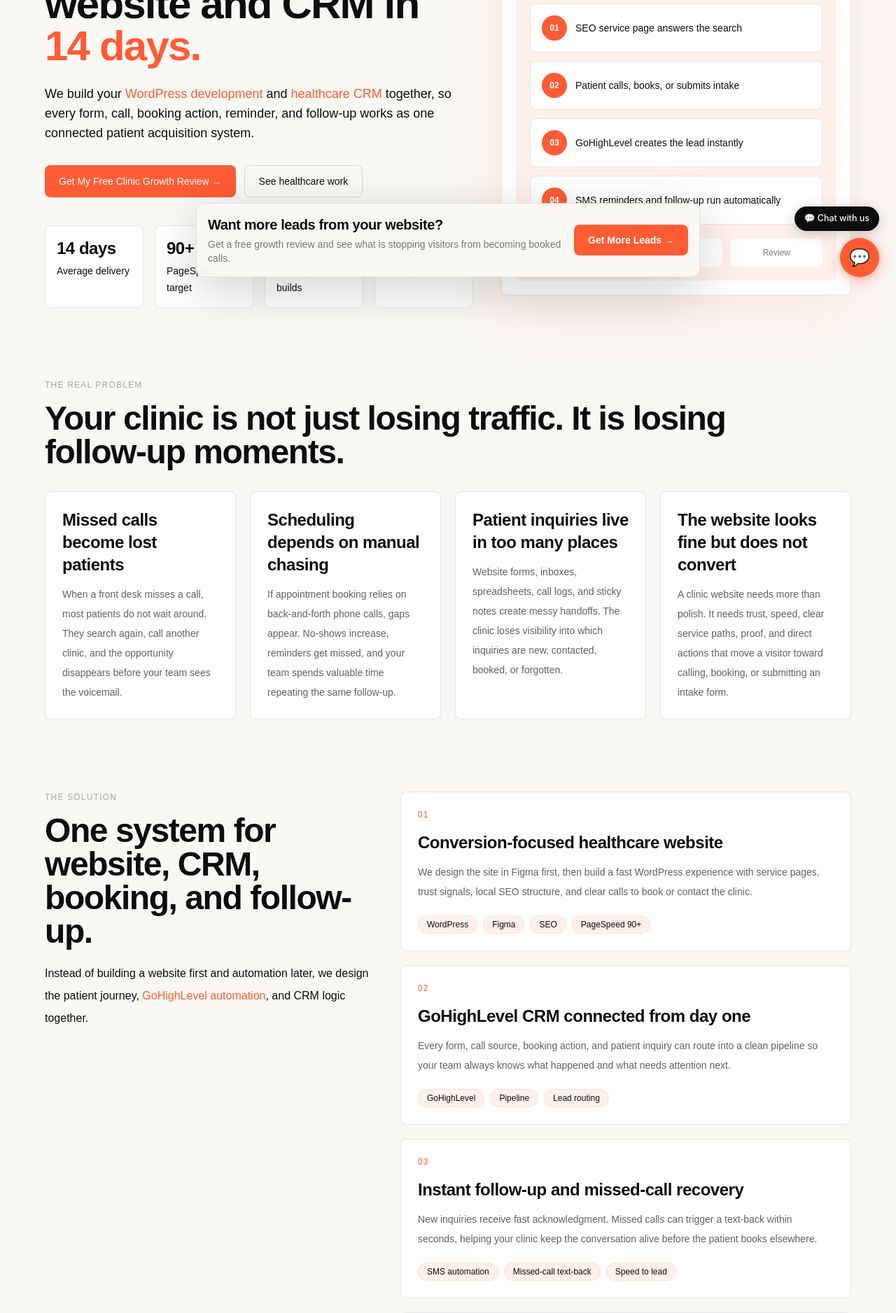
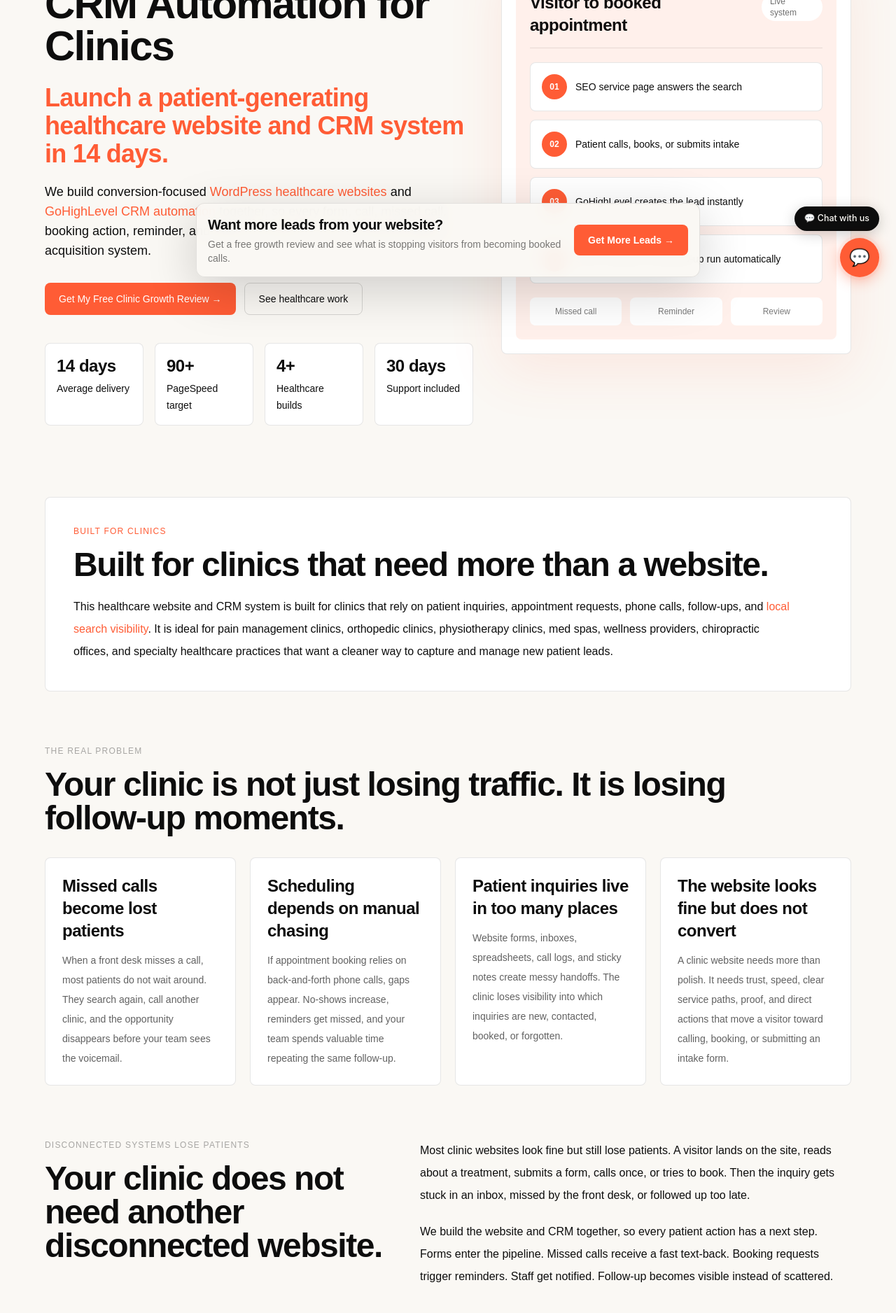
Before and after one commit to dev-gagandeep/Flux-Media-Creations, a Next.js app: page /healthcare-website-crm in a window 1280 px wide. Shown: the part 380-2256 px from the top of the page at 70% size. Built offline with nearby package versions, Linux system fonts and the light colour scheme; a web font is replaced by a local one.

Commit message:
Update healthcare landing page positioning

```diff
--- a/src/app/healthcare-website-crm/page.tsx
+++ b/src/app/healthcare-website-crm/page.tsx
@@ -1,10 +1,11 @@
 import type { Metadata } from "next";
+import Image from "next/image";
 import Link from "next/link";
-import { SITE } from "@/lib/constants";
+import { SITE, WORK_PROJECTS } from "@/lib/constants";
 import HealthcareFaq from "./HealthcareFaq";
 
 export const metadata: Metadata = {
-  title: "Healthcare Website & CRM Solutions | Launch in 14 Days | Flux Media Creations",
+  title: "Healthcare Website Design & GoHighLevel CRM Automation | Flux",
   description:
     "Patient-generating healthcare websites and GoHighLevel CRM systems for clinics. Launch in 14 days with appointment reminders, missed-call recovery, and HIPAA-aware intake flow.",
   alternates: {
@@ -28,12 +29,20 @@ export const metadata: Metadata = {
   },
   twitter: {
     card: "summary_large_image",
-    title: "Healthcare Website & CRM Solutions | Flux Media Creations",
+    title: "Healthcare Website Design & GoHighLevel CRM Automation | Flux",
     description:
       "Launch a patient-generating healthcare website and GoHighLevel CRM in 14 days.",
     images: [`${SITE.url}/images/work/mvm-health.jpg`],
   },
 };
+
+function toSlug(input: string) {
+  return input
+    .toLowerCase()
+    .replace(/[^a-z0-9\s-]/g, "")
+    .trim()
+    .replace(/\s+/g, "-");
+}
 
 const painPoints = [
   {
@@ -203,6 +212,8 @@ const testimonials = [
       "We had a site that looked acceptable but did not move patients forward. Connecting the website to GoHighLevel changed the way our leads are handled.",
   },
 ];
+
+const healthcareWork = WORK_PROJECTS.filter((project) => project.industry === "healthcare").slice(0, 3);
 
 const faqs = [
   {
@@ -412,18 +423,21 @@ export default function HealthcareWebsiteCrmPage() {
             <div>
               <p className="text-xs uppercase tracking-widest text-flux mb-4">Healthcare Website &amp; CRM Solutions</p>
               <h1 className="font-display font-semibold text-4xl md:text-6xl leading-[1.02] mb-6" style={{ letterSpacing: "-0.03em" }}>
-                Launch a patient-generating healthcare website and CRM in <span className="text-flux">14 days.</span>
+                Healthcare Website Design + GoHighLevel CRM Automation for Clinics
               </h1>
+              <p className="font-display text-2xl md:text-4xl font-semibold text-flux leading-tight max-w-3xl mb-5" style={{ letterSpacing: "-0.02em" }}>
+                Launch a patient-generating healthcare website and CRM system in 14 days.
+              </p>
               <p className="text-base md:text-lg text-ink/62 leading-8 max-w-3xl mb-8">
-                We build your{" "}
+                We build conversion-focused{" "}
                 <Link href="/services/wordpress-website-build" className="text-flux hover:underline">
-                  WordPress development
+                  WordPress healthcare websites
                 </Link>{" "}
                 and{" "}
                 <Link href="/services/gohighlevel-automation" className="text-flux hover:underline">
-                  healthcare CRM
+                  GoHighLevel CRM automation
                 </Link>{" "}
-                together, so every form, call, booking action, reminder, and follow-up works as one connected patient acquisition system.
+                together, so every form, call, missed call, booking action, reminder, and follow-up works as one connected patient acquisition system.
               </p>
               <div className="flex flex-wrap gap-3 mb-10">
                 <Link href="/contact" className="inline-flex items-center gap-3 rounded-lg px-5 py-3 text-sm font-medium text-white transition-colors hover:bg-[var(--flux-dark)]" style={{ background: "var(--flux)" }}>
@@ -474,6 +488,22 @@ export default function HealthcareWebsiteCrmPage() {
         </section>
 
         <section className="section-sm max-w-[1400px] mx-auto">
+          <div className="rounded-lg border border-ink/10 bg-white p-8 md:p-10">
+            <p className="text-xs uppercase tracking-widest text-flux mb-4">Built for clinics</p>
+            <h2 className="font-display text-3xl md:text-5xl font-semibold max-w-5xl mb-5" style={{ letterSpacing: "-0.03em" }}>
+              Built for clinics that need more than a website.
+            </h2>
+            <p className="text-base leading-8 text-ink/62 max-w-5xl">
+              This healthcare website and CRM system is built for clinics that rely on patient inquiries, appointment requests, phone calls, follow-ups, and{" "}
+              <Link href="/services/search-visibility-engine" className="text-flux hover:underline">
+                local search visibility
+              </Link>
+              . It is ideal for pain management clinics, orthopedic clinics, physiotherapy clinics, med spas, wellness providers, chiropractic offices, and specialty healthcare practices that want a cleaner way to capture and manage new patient leads.
+            </p>
+          </div>
+        </section>
+
+        <section className="section-sm max-w-[1400px] mx-auto">
           <p className="text-xs uppercase tracking-widest text-ink/35 mb-4">The real problem</p>
           <h2 className="font-display text-3xl md:text-5xl font-semibold max-w-5xl mb-8" style={{ letterSpacing: "-0.03em" }}>
             Your clinic is not just losing traffic. It is losing follow-up moments.
@@ -485,6 +515,25 @@ export default function HealthcareWebsiteCrmPage() {
                 <p className="text-sm leading-7 text-ink/65">{item.body}</p>
               </article>
             ))}
+          </div>
+        </section>
+
+        <section className="section-sm max-w-[1400px] mx-auto">
+          <div className="grid gap-8 lg:grid-cols-[0.9fr_1.1fr] lg:items-start">
+            <div>
+              <p className="text-xs uppercase tracking-widest text-ink/35 mb-4">Disconnected systems lose patients</p>
+              <h2 className="font-display text-3xl md:text-5xl font-semibold max-w-4xl mb-5" style={{ letterSpacing: "-0.03em" }}>
+                Your clinic does not need another disconnected website.
+              </h2>
+            </div>
+            <div className="space-y-5 text-base leading-8 text-ink/62">
+              <p>
+                Most clinic websites look fine but still lose patients. A visitor lands on the site, reads about a treatment, submits a form, calls once, or tries to book. Then the inquiry gets stuck in an inbox, missed by the front desk, or followed up too late.
+              </p>
+              <p>
+                We build the website and CRM together, so every patient action has a next step. Forms enter the pipeline. Missed calls receive a fast text-back. Booking requests trigger reminders. Staff get notified. Follow-up becomes visible instead of scattered.
+              </p>
+            </div>
           </div>
         </section>
 
@@ -517,6 +566,47 @@ export default function HealthcareWebsiteCrmPage() {
                 </article>
               ))}
             </div>
+          </div>
+        </section>
+
+        <section className="section max-w-[1400px] mx-auto">
+          <div className="mb-8 flex flex-col gap-5 md:flex-row md:items-end md:justify-between">
+            <div>
+              <p className="text-xs uppercase tracking-widest text-ink/35 mb-4">Our healthcare work</p>
+              <h2 className="font-display text-3xl md:text-5xl font-semibold max-w-4xl" style={{ letterSpacing: "-0.03em" }}>
+                Healthcare websites built for real clinics.
+              </h2>
+            </div>
+            <Link href="/work" className="inline-flex self-start rounded-lg border border-ink/15 px-5 py-3 text-sm font-medium text-ink transition-colors hover:border-ink/30 md:self-end">
+              View all work →
+            </Link>
+          </div>
+          <div className="grid gap-5 md:grid-cols-3">
+            {healthcareWork.map((project) => (
+              <Link key={project.title} href={`/work/${toSlug(project.title)}`} className="group overflow-hidden rounded-lg border border-ink/10 bg-white transition-transform duration-300 hover:-translate-y-1">
+                <div className="relative h-48 overflow-hidden bg-blush">
+                  {project.image ? (
+                    <Image
+                      src={project.image}
+                      alt={`${project.title} healthcare website preview`}
+                      fill
+                      className="object-cover transition-transform duration-500 group-hover:scale-[1.03]"
+                      sizes="(max-width: 768px) 100vw, 33vw"
+                    />
+                  ) : null}
+                </div>
+                <div className="p-5">
+                  <p className="text-xs uppercase tracking-widest text-flux mb-3">{project.category}</p>
+                  <h3 className="font-display text-2xl font-semibold mb-3" style={{ letterSpacing: "-0.02em" }}>{project.title}</h3>
+                  <p className="text-sm leading-7 text-ink/60">{project.description}</p>
+                  <div className="mt-5 flex flex-wrap gap-2">
+                    {project.tags.map((tag) => (
+                      <span key={tag} className="rounded-full bg-blush px-3 py-1 text-xs text-ink/55">{tag}</span>
+                    ))}
+                  </div>
+                </div>
+              </Link>
+            ))}
           </div>
         </section>
 
--- a/src/app/page.tsx
+++ b/src/app/page.tsx
@@ -15,9 +15,9 @@ import CTA from "@/components/sections/CTA";
 import Marquee from "@/components/ui/Marquee";
 
 export const metadata: Metadata = generateMeta({
-  absoluteTitle: "Service-Based Business WordPress GoHighLevel Agency | Flux Media Creations",
+  absoluteTitle: "WordPress GoHighLevel Agency for Service Businesses",
   description:
-    "Flux Media Creations is a WordPress GoHighLevel agency that specializes in conversion-driven website design, GoHighLevel setup services, CRM automation, missed call text back setup, and appointment booking automation for clinics and service businesses.",
+    "Flux builds WordPress websites, GoHighLevel CRM automation, missed-call recovery, and booking systems for clinics and service businesses.",
   path: "/",
 });
 
--- a/src/lib/constants.ts
+++ b/src/lib/constants.ts
@@ -1,8 +1,8 @@
 export const SITE = {
   name: "Flux Media Creations",
-  tagline: "Websites & Automation That Work While You Sleep",
+  tagline: "WordPress websites, GoHighLevel automation, SEO, and lead generation systems for clinics and service businesses.",
   description:
-    "WordPress websites and GoHighLevel automation for healthcare, home services, and real estate teams across the US.",
+    "WordPress websites, GoHighLevel automation, SEO, and lead generation systems for clinics and service businesses.",
   url: "https://www.fluxmediacreations.com",
   email: "contact@fluxmediacreations.com",
   phone: "+91 6284957892",
```
